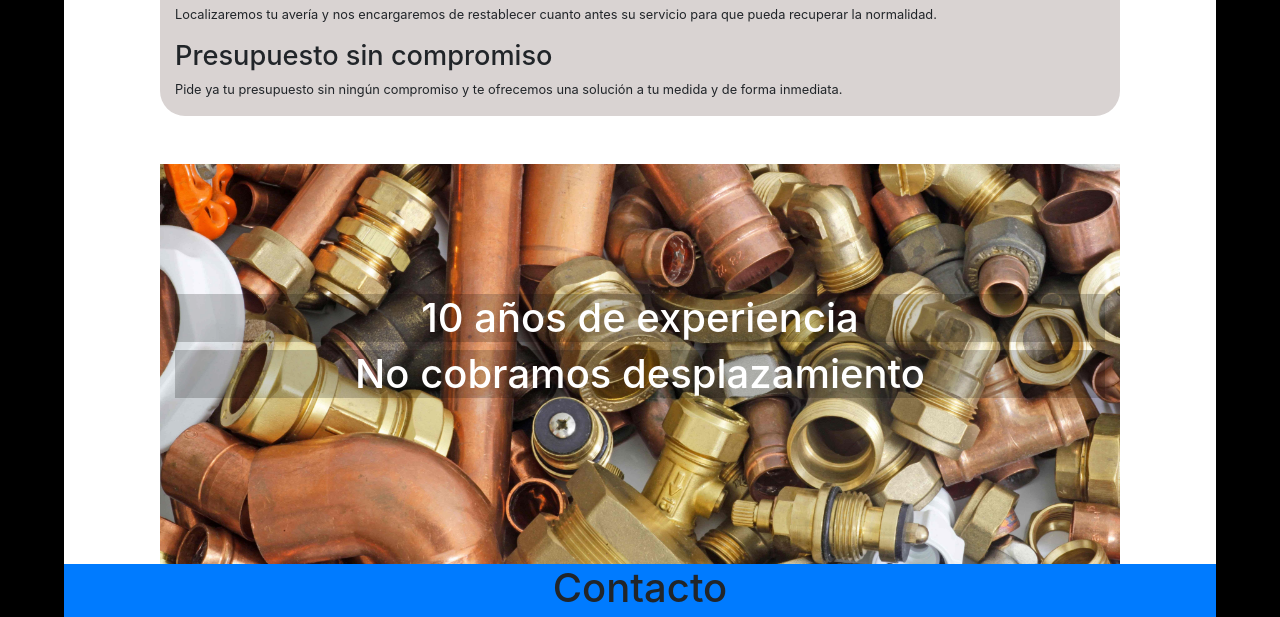
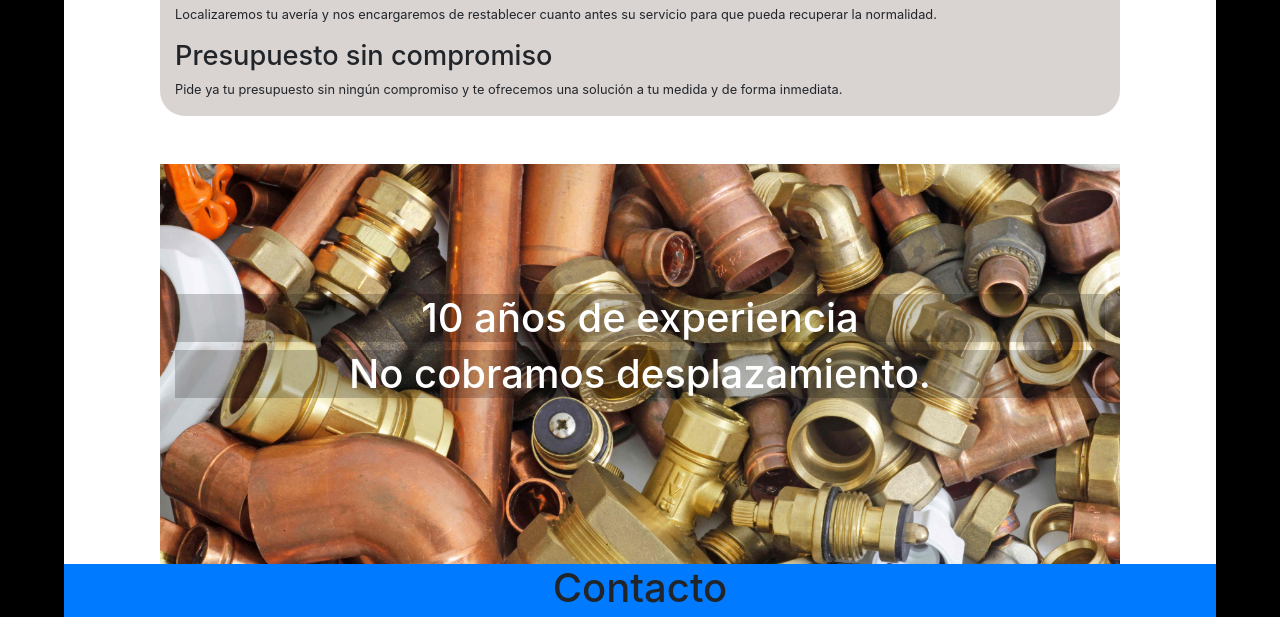
Before and after one commit to marcoargentmartinez/marcoargentmartinez.github.io, a plain HTML site: page index.html in a window 1280 px wide. Shown: the part 1267-1884 px from the top of the page. Drawn offline with Linux system fonts and the light colour scheme.

Commit message:
Update index.html

```diff
--- a/index.html
+++ b/index.html
@@ -191,7 +191,7 @@
   <div class="row">
     <div class="col-md  text-center">
       <h1 class="mt-10 "> 10 años de experiencia</h1>
-<h1 class="desplazamiento">No cobramos desplazamiento</h1>
+<h1 class="desplazamiento">No cobramos desplazamiento.</h1>
     </div></div></div>
 
       <div class="  bg-primary">
```
